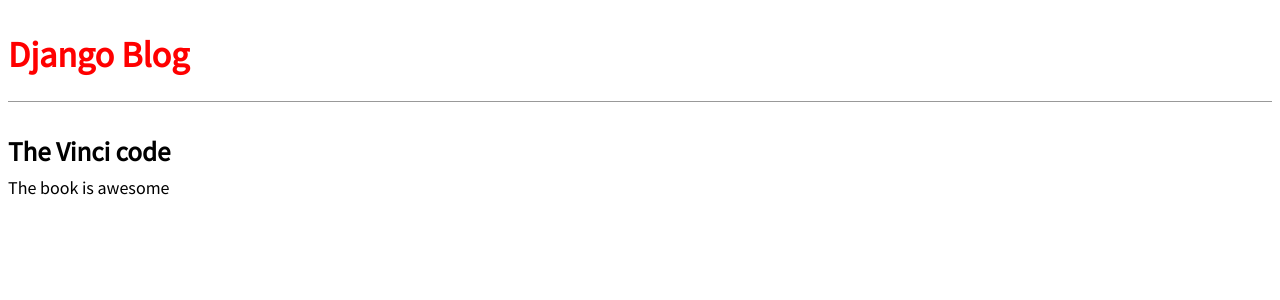
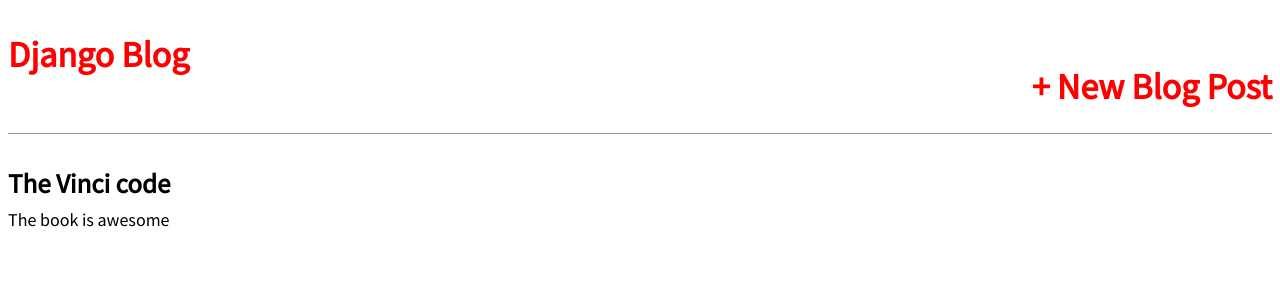
Before and after one commit to JafarSadikGhub/Blog_project, a Django app: page /post/1/ in a window 1280 px wide. Shown: the top 300 px of the page. Run offline with Django 3.2, Linux system fonts and the light colour scheme; data comes from the database, SQL or seed files in the repository; both versions use the stored data as it was after the commit.

Commit message:
Form to add post added

```diff
--- a/blog/models.py
+++ b/blog/models.py
@@ -1,4 +1,5 @@
 from django.db import models
+from django.urls import reverse
 
 class Post(models.Model):
     title = models.CharField(max_length=200)
@@ -7,3 +8,6 @@ class Post(models.Model):
 
     def __str__(self):
         return self.title
+
+    def get_absolute_url(self):
+        return reverse('post_detail', args=[str(self.id)])
--- a/blog/urls.py
+++ b/blog/urls.py
@@ -1,7 +1,9 @@
 from django.urls import path
-from .views import BlogListView,BlogDetailView
+from .views import BlogListView, BlogDetailView, BlogCreateView
 
 urlpatterns = [
+
+    path('post/new/', BlogCreateView.as_view(), name= 'post_new'),
     path('post/<int:pk>/', BlogDetailView.as_view(), name='post_detail'),
     path('', BlogListView.as_view(), name='home'),
 
--- a/blog/views.py
+++ b/blog/views.py
@@ -1,5 +1,6 @@
 from django.shortcuts import render
 from django.views.generic import ListView, DetailView
+from django.views.generic.edit import CreateView
 from .models import Post
 
 
@@ -12,3 +13,7 @@ class BlogListView(ListView):
 class BlogDetailView(DetailView):
     model = Post
     template_name = 'post_detail.html'
+class BlogCreateView(CreateView):
+    model = Post
+    template_name = 'post_new.html'
+    fields = '__all__'
--- a/templates/base.html
+++ b/templates/base.html
@@ -7,10 +7,18 @@
     </head>
     <body>
         <header>
-            <h1>
-                <a href = "{% url 'home' %}">Django Blog</a>
+            <div class="nav-left">
+                <h1>
+                    <a href = "{% url 'home' %}">Django Blog</a>
 
-            </h1>
+                </h1>
+            </div>
+            <div class="nav-right">
+                <h1>
+                    <a href = "{% url 'post_new' %}">+ New Blog Post</a>
+
+                </h1>
+            </div>
         </header>
         <div>
         {% block content %}
```
Also changed, not shown: templates/post_new.html (added, +9 -0 lines), db.sqlite3.
